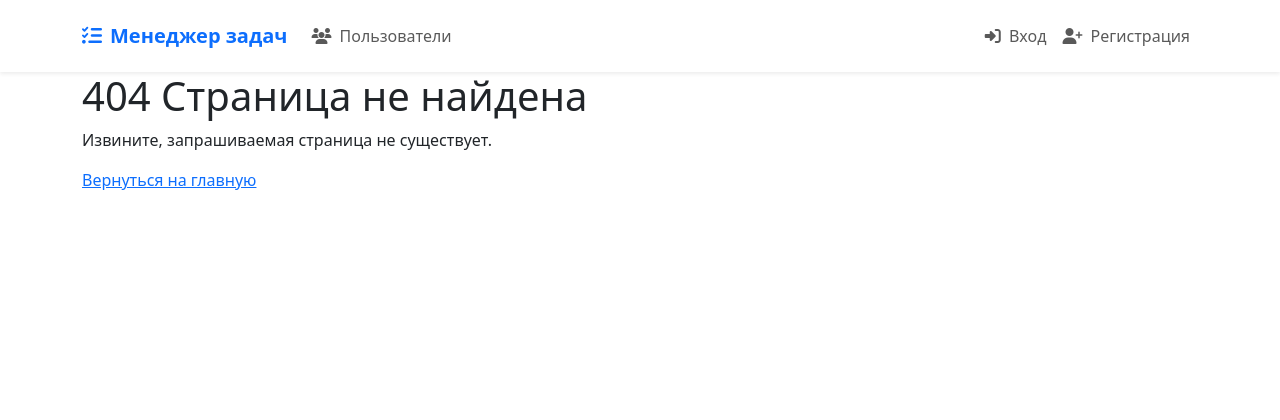
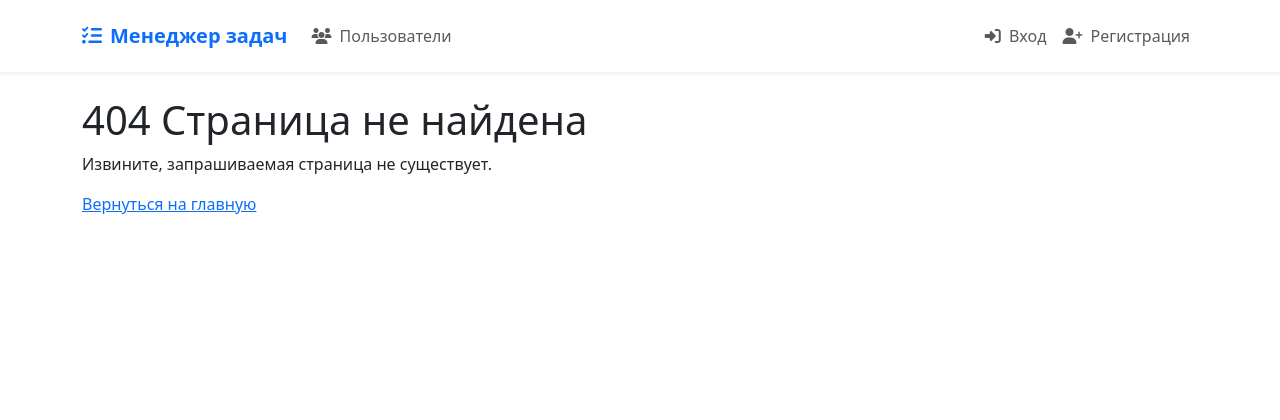
Before and after one commit to Alex-Iset/python-project-52, a Django app: template task_manager/templates/404.html in a window 1280 px wide. Shown: the top 420 px of the page. Run offline with Django 5.2, Linux system fonts and the light colour scheme; the template is opened without the code that fills it, so the values that code supplies are empty.

Commit message:
fixed: template 404

```diff
--- a/task_manager/templates/404.html
+++ b/task_manager/templates/404.html
@@ -1,7 +1,9 @@
 {% extends "base.html" %}
 
 {% block content %}
+  <div class="mt-4">
     <h1>404 Страница не найдена</h1>
     <p>Извините, запрашиваемая страница не существует.</p>
     <a href="{% url 'homepage' %}">Вернуться на главную</a>
+  </div>
 {% endblock %}
```
